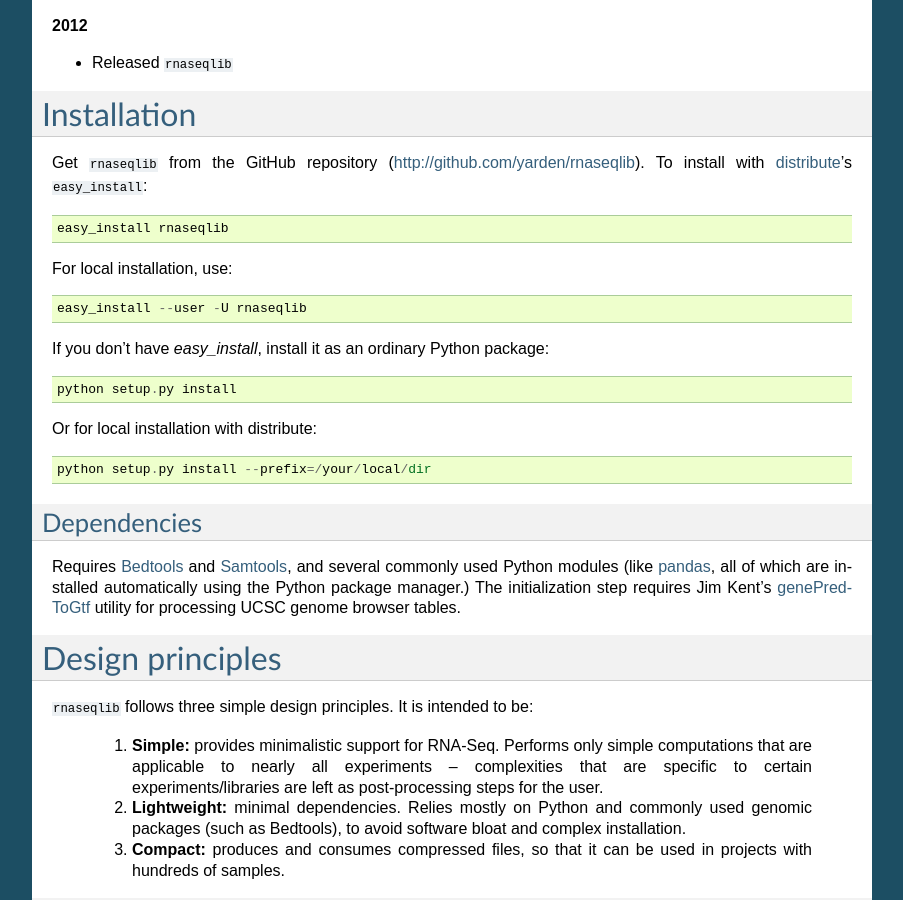
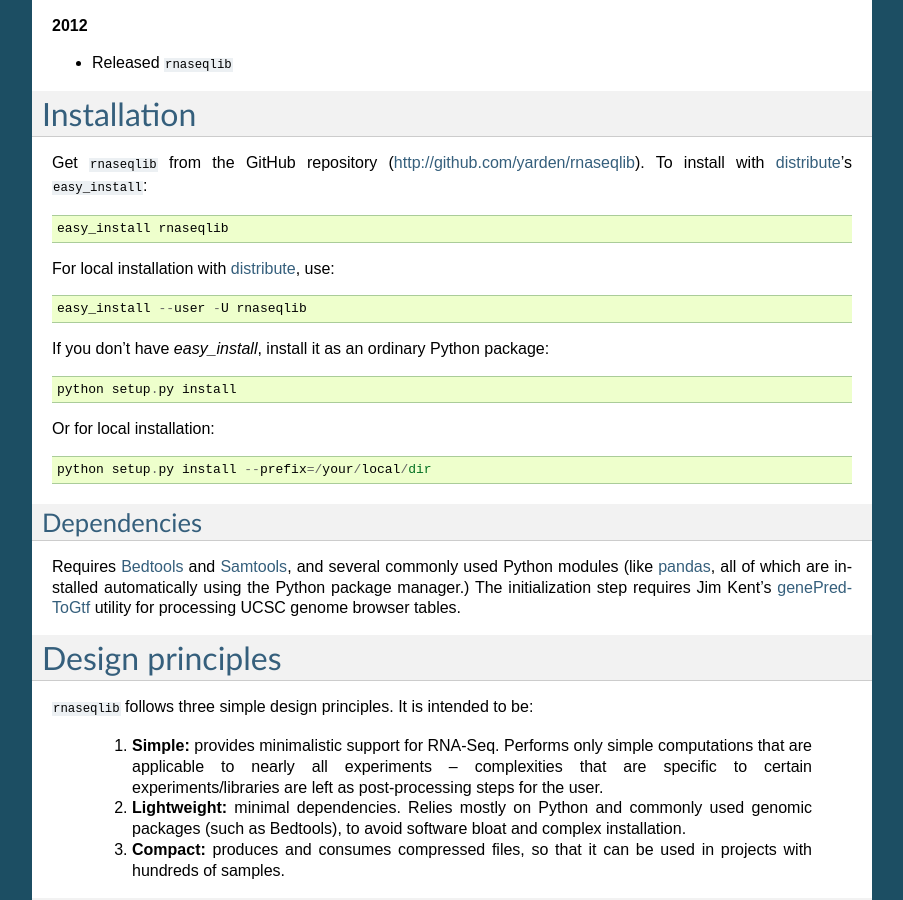
Before and after one commit to yarden/rnaseqlib, a Sphinx documentation site: the page built from docs/source/index.rst, in a window 1280 px wide and 900 px high, scrolled down 911 px. Shown: the whole window, without its empty margins (198-1101 px from the left). Built offline with Sphinx 7.4.7, drawn with Linux system fonts in a browser that asks for light colours; some of the changed lines change nothing that is shown.

Commit message:
Docs revised

```diff
--- a/docs/source/index.rst
+++ b/docs/source/index.rst
@@ -54,7 +54,7 @@ Get ``rnaseqlib`` from the GitHub repository (http://github.com/yarden/rnaseqlib
 
   easy_install rnaseqlib
 
-For local installation, use: ::
+For local installation with `distribute`_, use: ::
 
   easy_install --user -U rnaseqlib
 
@@ -62,7 +62,7 @@ If you don't have `easy_install`, install it as an ordinary Python package: ::
 
   python setup.py install
 
-Or for local installation with distribute: ::
+Or for local installation: ::
 
   python setup.py install --prefix=/your/local/dir
 
```
